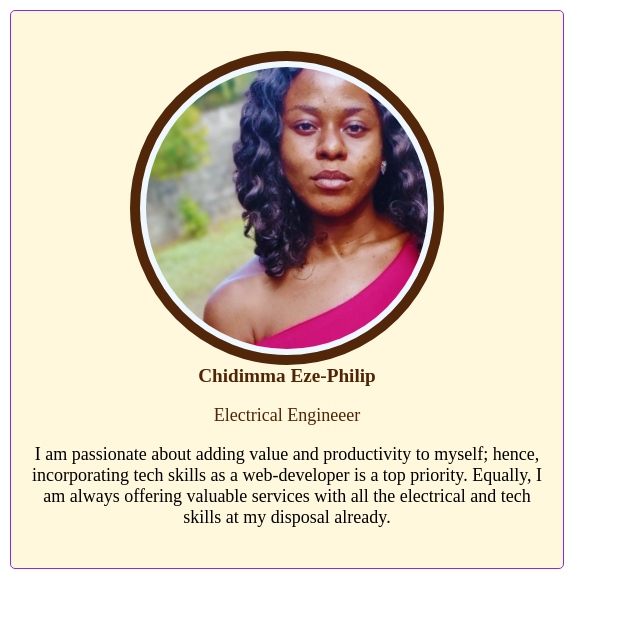
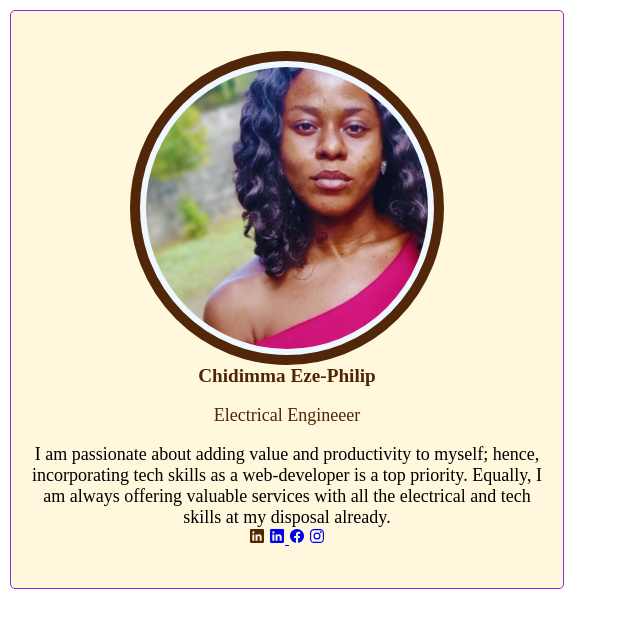
Before and after one commit to ChidimmaPhilip/upskill-week-4, a plain HTML site: page index.html in a window 1280 px wide. Shown: the whole page, without its empty margins (0-640 px from the left). Drawn offline with nearby package versions, Linux system fonts and the light colour scheme.

Commit message:
second commit

```diff
--- a/index.html
+++ b/index.html
@@ -29,6 +29,15 @@
 
         </div>
 <div></div>
+<div class="socials">
+    <script type="module" src="https://unpkg.com/ionicons@7.1.0/dist/ionicons/ionicons.esm.js"></script>
+<script nomodule src="https://unpkg.com/ionicons@7.1.0/dist/ionicons/ionicons.js"></script>
+<ion-icon name="logo-linkedin"></ion-icon>
+<a href="https://www.linkedin.com/in/chidimmaezephilip"><ion-icon name="logo-linkedin"></ion-icon</a>
+
+<a href="https://www.facebook.com/"> <ion-icon name="logo-facebook"></ion-icon></a>
+<a href="https://www.instagram.com/ezephilipchidimma/?hl=en"><ion-icon name="logo-instagram"></ion-icon></a>
+</div>
     </section>
 
 </body>
```
Also changed, not shown: 2 other files.
